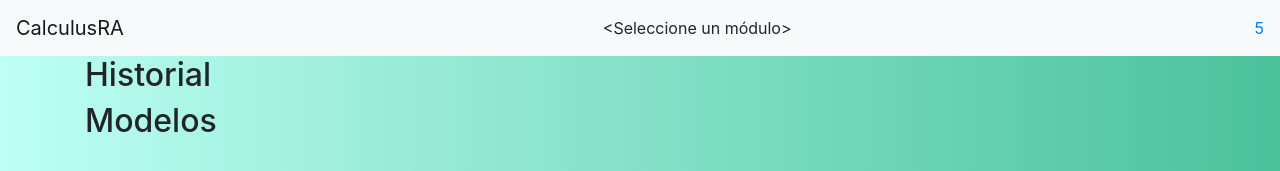
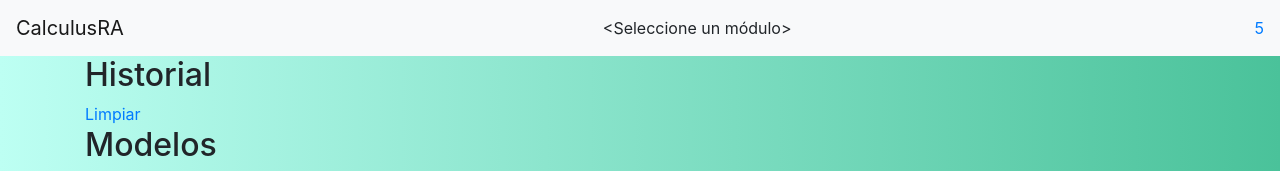
Before and after one commit to juanmamaffei/calculus-ra, a React (Create React App) app: page / in a window 1280 px wide. Shown: the top 171 px of the page. Built offline with nearby package versions, Linux system fonts and the light colour scheme.

Commit message:
Acción limpiar historial

```diff
--- a/src/components/History.js
+++ b/src/components/History.js
@@ -13,16 +13,26 @@
                 historial: store.getState().historial,
             })
         })
+        this.borrarHistorial=this.borrarHistorial.bind(this);
 
     }
-
+    borrarHistorial(e){
+        e.preventDefault();
+        store.dispatch({
+            type: "BORRAR_HISTORIAL",
+        });
+    }
     render(){
         return(
-        <div className="col-sm-3">
+        <div className="col-sm-7">
             <h2>Historial</h2>
+
             <ul className="list-group">
-                {this.state.historial.map(ev=><li className="list-group-item">{ev}</li>)}
+                {this.state.historial.map((ev)=>
+                <li className="list-group-item d-flex justify-content-between align-items-center">{ev}
+                </li>)}
             </ul>
+            <a href="" onClick={(e)=>this.borrarHistorial(e)}>Limpiar</a>
         </div>);
     }
 }
--- a/src/store.js
+++ b/src/store.js
@@ -10,6 +10,12 @@
             moduloActual: action.modulo
         }
     }
+    else if(action.type === "BORRAR_HISTORIAL") {
+        return{
+            ...state,
+            historial: [],
+        }
+    }
 
     // si nunca se entró al if (porque no se ejecutó la acción CAMBIAR_MODULO), se retornará el state como estaba (sin cambios)
     return state;
```
